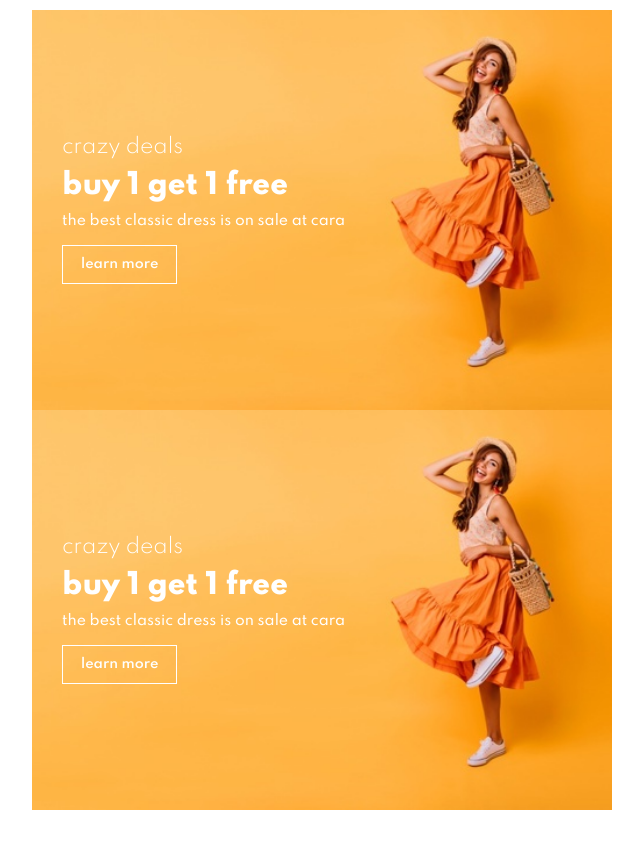
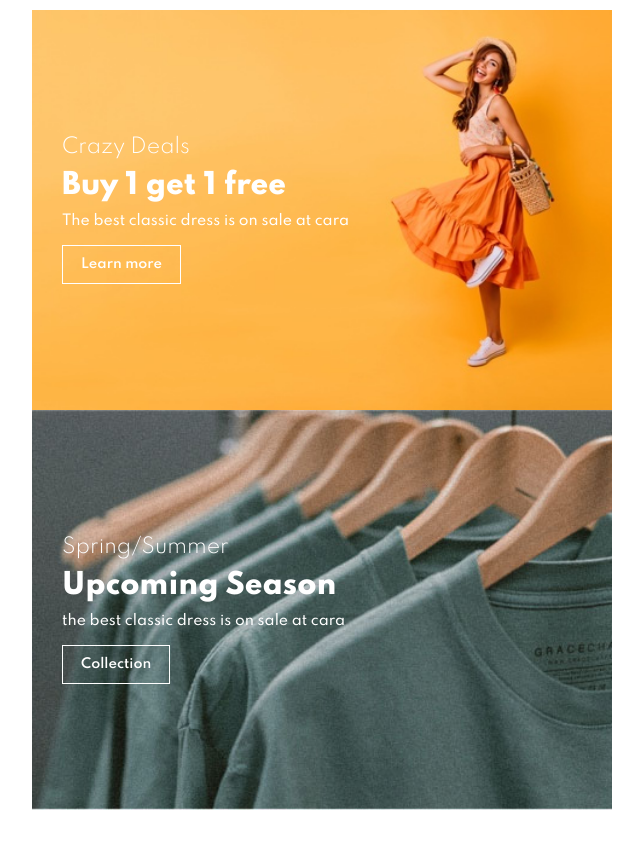
Before and after one commit to mburu-dennis/e-commerce, a plain HTML site: page index.html in a window 1280 px wide. Shown: the part 3540-4388 px from the top of the page, without its empty margins (48-691 px from the left). Drawn offline with Linux system fonts and the light colour scheme.

Commit message:
cta banners

```diff
--- a/index.html
+++ b/index.html
@@ -362,17 +362,17 @@
 
 <section id="sm-banner" class="section-p1">
     <div class="banner-box">
-        <h4>crazy deals</h4>
-        <h2>buy 1 get 1 free</h2>
-        <span>the best classic dress is on sale at cara</span>
-        <button class="white">learn more</button>
+        <h4>Crazy Deals</h4>
+        <h2>Buy 1 get 1 free</h2>
+        <span>The best classic dress is on sale at cara</span>
+        <button class="white">Learn more</button>
     </div>
 
-    <div class="banner-box">
-        <h4>crazy deals</h4>
-        <h2>buy 1 get 1 free</h2>
+    <div class="banner-box banner-box2">
+        <h4>Spring/Summer</h4>
+        <h2>Upcoming Season</h2>
         <span>the best classic dress is on sale at cara</span>
-        <button class="white">learn more</button>
+        <button class="white">Collection</button>
     </div>
 </section>
 
--- a/style.css
+++ b/style.css
@@ -345,6 +345,10 @@
   padding: 30px;
 }
 
+#sm-banner .banner-box2{
+  background-image: url("img/banner/b10.jpg");
+}
+
 #sm-banner h4{
   color: #fff;
   font-size: 20px;
```
